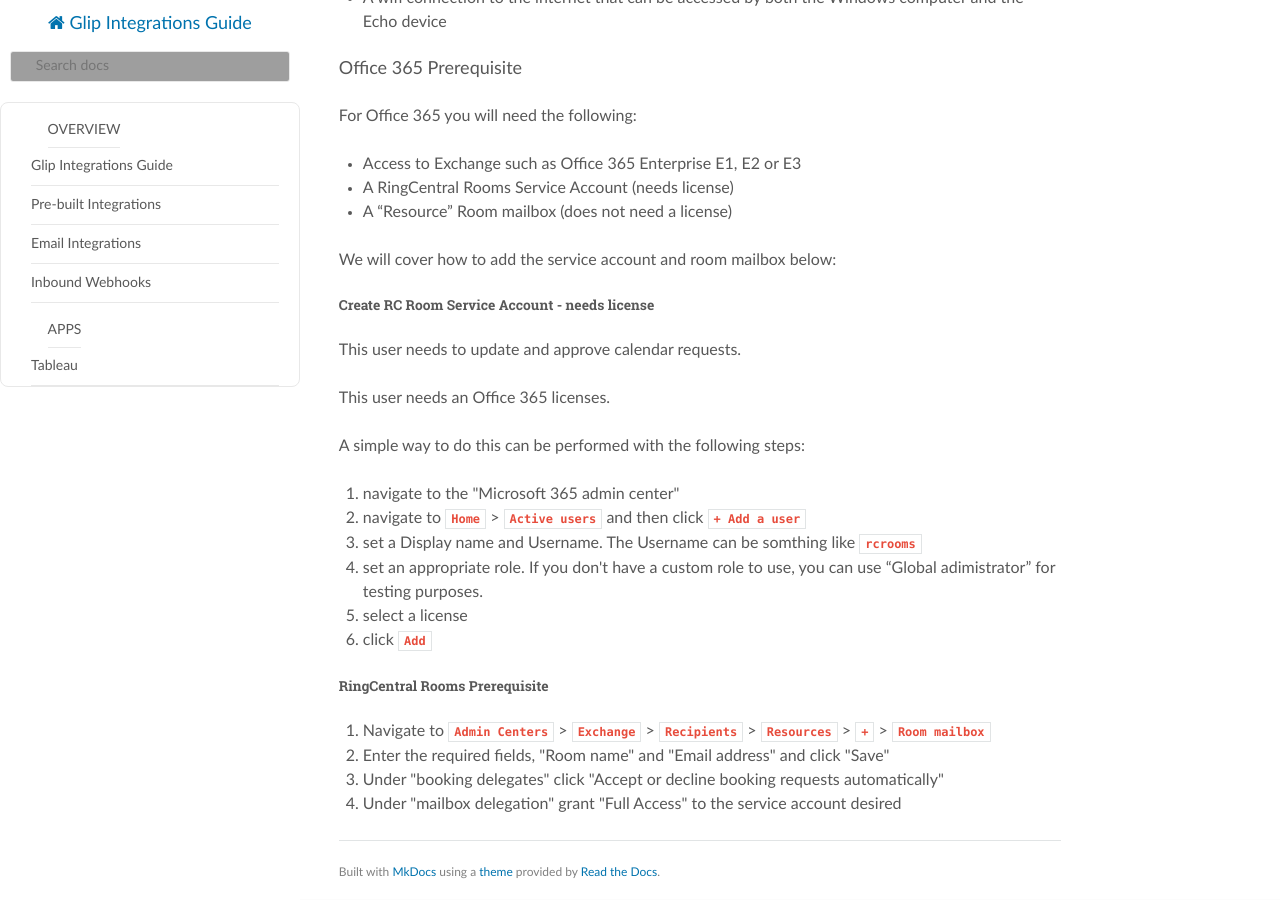
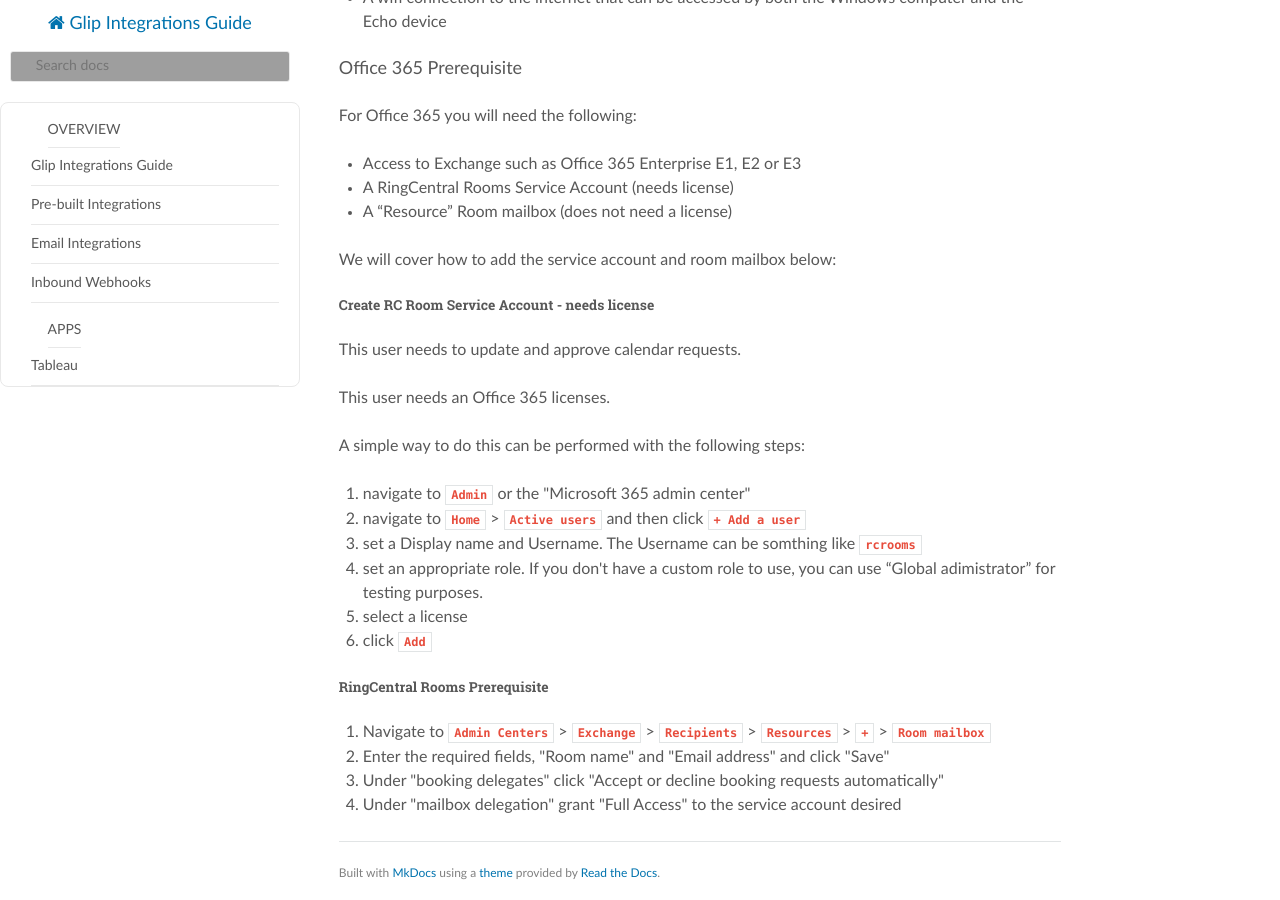
Before and after one commit to grokify/glip-integrations-guide, an MkDocs documentation site: the page built from docs/apps/alexa-for-ringcentral-rooms/index.md, in a window 1280 px wide and 900 px high, scrolled down 744 px. Built offline with MkDocs 1.6.1, drawn with Linux system fonts in a browser that asks for light colours; nearby versions of some CDN libraries; old or Windows-style settings are respelled for this version of MkDocs; grey boxes are pictures that could not be loaded.

Commit message:
update docs

```diff
--- a/docs/apps/alexa-for-ringcentral-rooms/index.md
+++ b/docs/apps/alexa-for-ringcentral-rooms/index.md
@@ -38,7 +38,7 @@ This user needs an Office 365 licenses.
 
 A simple way to do this can be performed with the following steps:
 
-1. navigate to the "Microsoft 365 admin center"
+1. navigate to `Admin` or the "Microsoft 365 admin center"
 2. navigate to `Home` > `Active users` and then click `+ Add a user`
 3. set a Display name and Username. The Username can be somthing like `rcrooms`
 4. set an appropriate role. If you don't have a custom role to use, you can use “Global adimistrator” for testing purposes.
```
